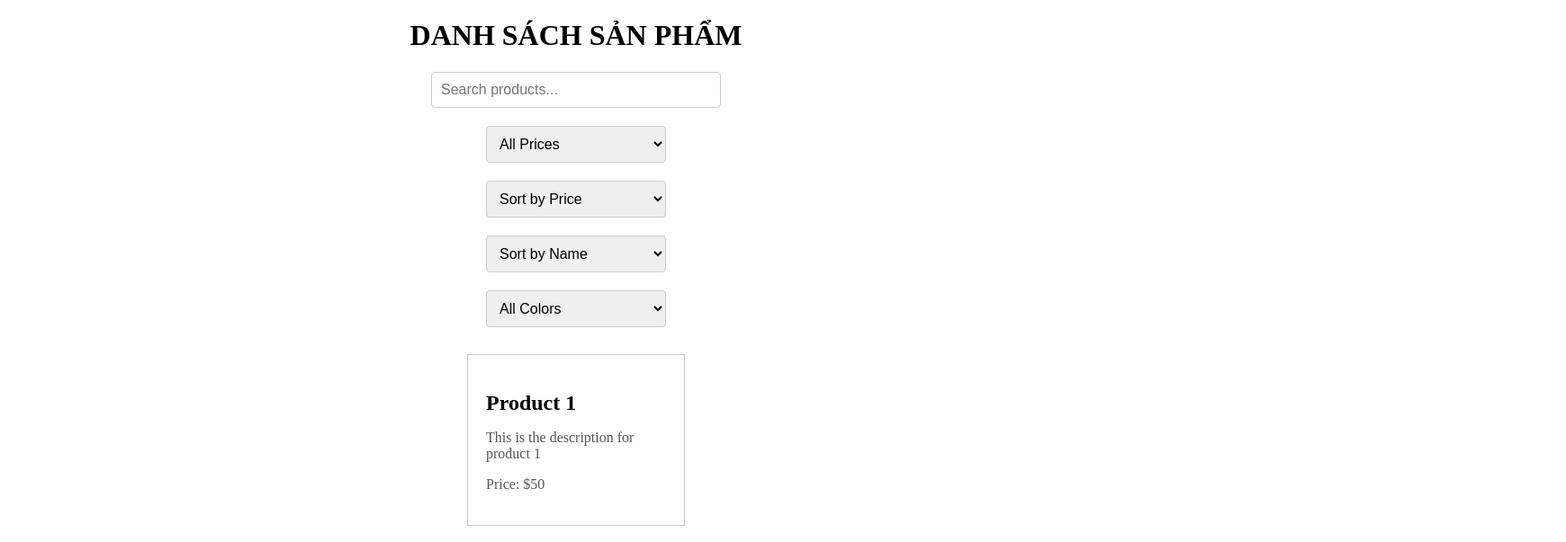
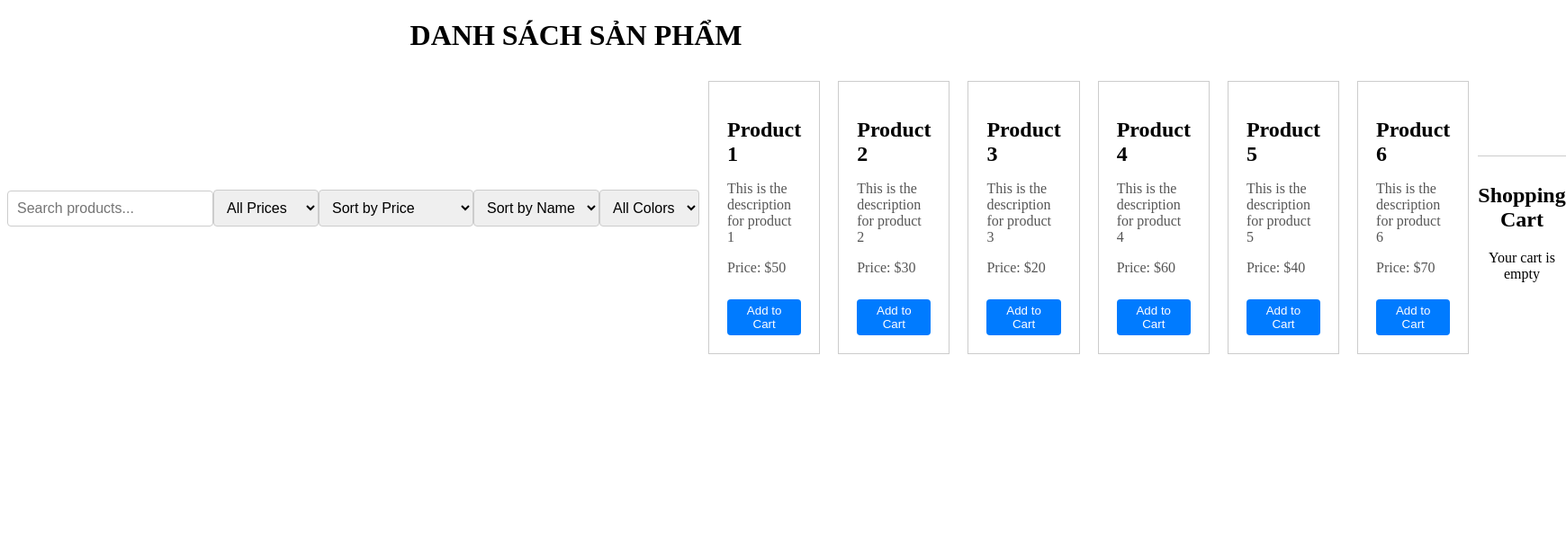
Before and after one commit to Tubuixuan/ung-dung-hien-thi-danh-sach-san-pham, a React (Create React App) app: page / in a window 1280 px wide. Shown: the top 603 px of the page at 90% size, 1740 px wide, since content can reach past the window. Built offline with nearby package versions, Linux system fonts and the light colour scheme.

Commit message:
+ Thêm giỏ hàng

```diff
--- a/src/App.css
+++ b/src/App.css
@@ -6,7 +6,7 @@
 
 .product-list {
   display: flex;
-  flex-direction: column;
+  flex-direction: row;
   align-items: center;
   margin-top: 20px;
 }
@@ -57,13 +57,12 @@
 }
 
 .color-filter {
-  /* THÊM MỚI */
-  padding: 10px; /* THÊM MỚI */
-  margin-bottom: 20px; /* THÊM MỚI */
-  width: 200px; /* THÊM MỚI */
-  font-size: 1em; /* THÊM MỚI */
-  border: 1px solid #ccc; /* THÊM MỚI */
-  border-radius: 4px; /* THÊM MỚI */
+  padding: 10px;
+  margin-bottom: 20px;
+  width: 200px;
+  font-size: 1em;
+  border: 1px solid #ccc;
+  border-radius: 4px;
 }
 
 .product-item {
@@ -83,3 +82,38 @@
   font-size: 1em;
   color: #555;
 }
+
+.product-item button {
+  /* THÊM MỚI */
+  margin-top: 10px; /* THÊM MỚI */
+  padding: 5px 10px; /* THÊM MỚI */
+  background-color: #007bff; /* THÊM MỚI */
+  color: white; /* THÊM MỚI */
+  border: none; /* THÊM MỚI */
+  border-radius: 4px; /* THÊM MỚI */
+  cursor: pointer; /* THÊM MỚI */
+}
+
+.product-item button:hover {
+  /* THÊM MỚI */
+  background-color: #0056b3; /* THÊM MỚI */
+}
+
+.cart {
+  /* THÊM MỚI */
+  margin-top: 20px; /* THÊM MỚI */
+  width: 300px; /* THÊM MỚI */
+  border-top: 1px solid #ccc; /* THÊM MỚI */
+  padding-top: 10px; /* THÊM MỚI */
+}
+
+.cart-item {
+  /* THÊM MỚI */
+  border-bottom: 1px solid #ccc; /* THÊM MỚI */
+  padding: 10px 0; /* THÊM MỚI */
+}
+
+.cart-item:last-child {
+  /* THÊM MỚI */
+  border-bottom: none; /* THÊM MỚI */
+}
--- a/src/ProductItem.js
+++ b/src/ProductItem.js
@@ -1,15 +1,15 @@
-/*Tạo một component ProductItem để hiển thị thông tin của từng sản phẩm.
-Component này sẽ nhận props từ ProductList để hiển thị tên sản phẩm và mô tả.
- */
 // src/ProductItem.js
 import React from "react";
 
-const ProductItem = ({ product }) => {
+const ProductItem = ({ product, addToCart }) => {
+  // THÊM MỚI
   return (
     <div className="product-item">
       <h2>{product.name}</h2>
       <p>{product.description}</p>
       <p>Price: ${product.price}</p>
+      <button onClick={() => addToCart(product)}>Add to Cart</button>{" "}
+      {/* THÊM MỚI */}
     </div>
   );
 };
--- a/src/ProductList.js
+++ b/src/ProductList.js
@@ -8,7 +8,8 @@ const ProductList = () => {
   const [sortOrder, setSortOrder] = useState("");
   const [nameSortOrder, setNameSortOrder] = useState("");
   const [categoryFilter, setCategoryFilter] = useState("");
-  const [colorFilter, setColorFilter] = useState(""); // THÊM MỚI
+  const [colorFilter, setColorFilter] = useState("");
+  const [cart, setCart] = useState([]); // THÊM MỚI
 
   const products = [
     {
@@ -18,7 +19,7 @@ const ProductList = () => {
       price: 50,
       category: "Electronics",
       color: "Red",
-    }, // THÊM MỚI
+    },
     {
       id: 2,
       name: "Product 2",
@@ -26,7 +27,7 @@ const ProductList = () => {
       price: 30,
       category: "Books",
       color: "Blue",
-    }, // THÊM MỚI
+    },
     {
       id: 3,
       name: "Product 3",
@@ -34,7 +35,7 @@ const ProductList = () => {
       price: 20,
       category: "Clothing",
       color: "Green",
-    }, // THÊM MỚI
+    },
     {
       id: 4,
       name: "Product 4",
@@ -42,7 +43,7 @@ const ProductList = () => {
       price: 60,
       category: "Electronics",
       color: "Red",
-    }, // THÊM MỚI
+    },
     {
       id: 5,
       name: "Product 5",
@@ -50,7 +51,7 @@ const ProductList = () => {
       price: 40,
       category: "Books",
       color: "Blue",
-    }, // THÊM MỚI
+    },
     {
       id: 6,
       name: "Product 6",
@@ -58,7 +59,7 @@ const ProductList = () => {
       price: 70,
       category: "Clothing",
       color: "Green",
-    }, // THÊM MỚI
+    },
   ];
 
   const filteredProducts = products
@@ -67,7 +68,7 @@ const ProductList = () => {
         product.name.toLowerCase().includes(searchTerm.toLowerCase()) &&
         (priceFilter === "" || product.price <= parseInt(priceFilter)) &&
         (categoryFilter === "" || product.category === categoryFilter) &&
-        (colorFilter === "" || product.color === colorFilter) // THÊM MỚI
+        (colorFilter === "" || product.color === colorFilter)
     )
     .sort((a, b) => {
       if (sortOrder === "asc") return a.price - b.price;
@@ -80,6 +81,11 @@ const ProductList = () => {
       return 0;
     });
 
+  const addToCart = (product) => {
+    // THÊM MỚI
+    setCart([...cart, product]); // THÊM MỚI
+  }; // THÊM MỚI
+
   return (
     <div className="product-list">
       <input
@@ -89,6 +95,7 @@ const ProductList = () => {
         onChange={(e) => setSearchTerm(e.target.value)}
         className="search-input"
       />
+
       <select
         value={priceFilter}
         onChange={(e) => setPriceFilter(e.target.value)}
@@ -99,6 +106,7 @@ const ProductList = () => {
         <option value="50">Under $50</option>
         <option value="70">Under $70</option>
       </select>
+
       <select
         value={sortOrder}
         onChange={(e) => setSortOrder(e.target.value)}
@@ -108,6 +116,7 @@ const ProductList = () => {
         <option value="asc">Price: Low to High</option>
         <option value="desc">Price: High to Low</option>
       </select>
+
       <select
         value={nameSortOrder}
         onChange={(e) => setNameSortOrder(e.target.value)}
@@ -117,26 +126,46 @@ const ProductList = () => {
         <option value="asc">Name: A to Z</option>
         <option value="desc">Name: Z to A</option>
       </select>
-      <select // THÊM MỚI
-        value={colorFilter} // THÊM MỚI
-        onChange={(e) => setColorFilter(e.target.value)} // THÊM MỚI
-        className="color-filter" // THÊM MỚI
+
+      <select
+        value={colorFilter}
+        onChange={(e) => setColorFilter(e.target.value)}
+        className="color-filter"
       >
-        {" "}
-        {/* THÊM MỚI */}
-        <option value="">All Colors</option> {/* THÊM MỚI */}
-        <option value="Red">Red</option> {/* THÊM MỚI */}
-        <option value="Blue">Blue</option> {/* THÊM MỚI */}
-        <option value="Green">Green</option> {/* THÊM MỚI */}
-      </select>{" "}
-      {/* THÊM MỚI */}
+        <option value="">All Colors</option>
+        <option value="Red">Red</option>
+        <option value="Blue">Blue</option>
+        <option value="Green">Green</option>
+      </select>
+
       {filteredProducts.length > 0 ? (
         filteredProducts.map((product) => (
-          <ProductItem key={product.id} product={product} />
+          <ProductItem
+            key={product.id}
+            product={product}
+            addToCart={addToCart}
+          /> //THÊM MỚI
         ))
       ) : (
         <p>No products found</p>
       )}
+
+      {/* Thêm mới */}
+      <div className="cart">
+        <h2>Shopping Cart</h2>
+        {cart.length > 0 ? (
+          cart.map((item, index) => (
+            <div key={index} className="cart-item">
+              <p>
+                {item.name} - ${item.price}
+              </p>
+            </div>
+          ))
+        ) : (
+          <p>Your cart is empty</p>
+        )}
+      </div>
+      {/* THÊM MỚI */}
     </div>
   );
 };
```
